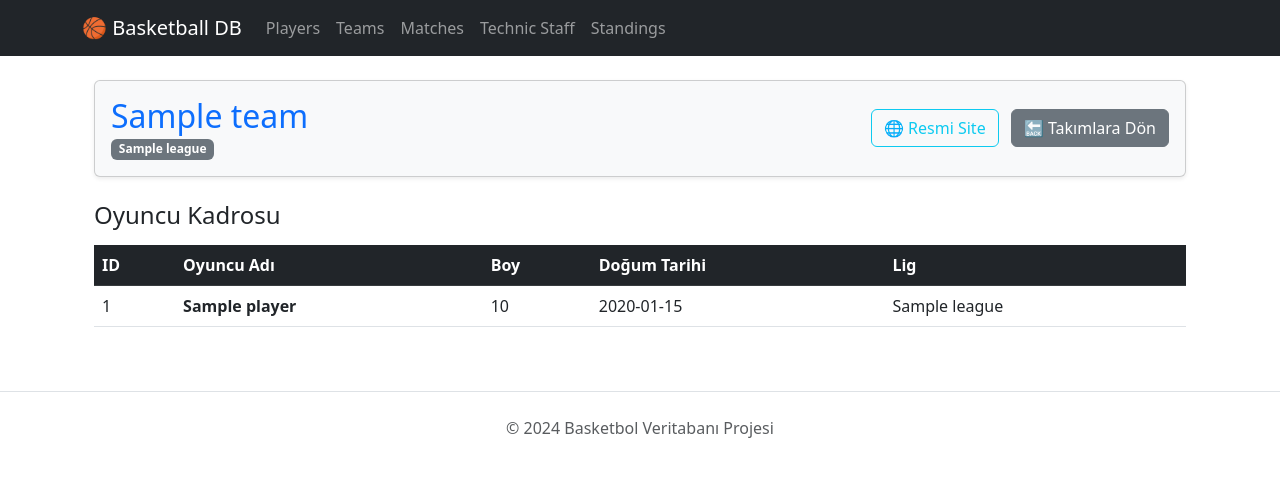
After one commit to cagataydisli/BLG317_Proje, a Flask app: page /teams/1/players in a window 1280 px wide. The commit adds this page. Shown: the top 477 px of the page. Run offline with Flask 3, Linux system fonts and the light colour scheme; a database or web service that is not in the repository returns one stand-in record (values such as "Sample title"); some libraries are stand-ins or nearby versions.

Commit message:
Takim detay sayfasi ve oyuncu listeleme ozelligi eklendi.

```diff
--- a/app.py
+++ b/app.py
@@ -428,6 +428,55 @@ def standings_page():
         leagues=leagues,
         current_league=selected_league
     )
+@app.route('/teams/<int:team_id>/players')
+def team_players_page(team_id):
+    # 1. Önce Takım Adını ve Bilgilerini Çekelim (Başlık için)
+    team_query = "SELECT team_name, league, team_url FROM Teams WHERE team_id = %s"
+    try:
+        team_row = db_api.query(team_query, (team_id,))
+        if not team_row:
+            return "Takım bulunamadı!", 404
+
+        # Tuple'dan veriyi alalım
+        team_info = {
+            "name": team_row[0][0],
+            "league": team_row[0][1],
+            "url": team_row[0][2]
+        }
+    except Exception as e:
+        return f"Takım bilgisi hatası: {e}"
+
+    # 2. O Takıma Ait Oyuncuları Çekelim
+    players_query = """
+        SELECT
+            player_id,
+            player_name,
+            player_height,
+            player_birthdate,
+            league
+        FROM Players
+        WHERE team_id = %s
+        ORDER BY player_name ASC
+    """
+
+    try:
+        player_rows = db_api.query(players_query, (team_id,))
+    except Exception as e:
+        print(f"Oyuncu sorgu hatası: {e}")
+        player_rows = []
+
+    players = []
+    for row in player_rows:
+        players.append({
+            "player_id": row[0],
+            "player_name": row[1],
+            "player_height": row[2],
+            "player_birthdate": row[3],
+            "league": row[4]
+        })
+
+    # Verileri yeni bir HTML sayfasına gönderiyoruz
+    return render_template('team_players.html', team=team_info, players=players)
 
 if __name__ == '__main__':
     app.run(debug=True)
--- /dev/null
+++ b/templates/team_players.html
@@ -0,0 +1,57 @@
+{% extends "base.html" %}
+
+{% block title %}{{ team.name }} - Oyuncular{% endblock %}
+
+{% block content %}
+<div class="container mt-4">
+    <!-- Başlık Alanı -->
+    <div class="card bg-light mb-4 shadow-sm">
+        <div class="card-body d-flex justify-content-between align-items-center">
+            <div>
+                <h2 class="mb-0 text-primary">{{ team.name }}</h2>
+                <span class="badge bg-secondary">{{ team.league }}</span>
+            </div>
+            <div>
+                {% if team.url %}
+                    <a href="{{ team.url }}" target="_blank" class="btn btn-outline-info me-2">🌐 Resmi Site</a>
+                {% endif %}
+                <a href="/teams/table" class="btn btn-secondary">🔙 Takımlara Dön</a>
+            </div>
+        </div>
+    </div>
+
+    <!-- Oyuncu Tablosu -->
+    <h4 class="mb-3">Oyuncu Kadrosu</h4>
+    <div class="table-responsive">
+        <table class="table table-hover align-middle">
+            <thead class="table-dark">
+                <tr>
+                    <th>ID</th>
+                    <th>Oyuncu Adı</th>
+                    <th>Boy</th>
+                    <th>Doğum Tarihi</th>
+                    <th>Lig</th>
+                </tr>
+            </thead>
+            <tbody>
+                {% for player in players %}
+                <tr>
+                    <td>{{ player.player_id }}</td>
+                    <td class="fw-bold">{{ player.player_name }}</td>
+                    <td>{{ player.player_height or '-' }}</td>
+                    <td>{{ player.player_birthdate or '-' }}</td>
+                    <td>{{ player.league or '-' }}</td>
+                </tr>
+                {% else %}
+                <tr>
+                    <td colspan="5" class="text-center py-5 text-muted">
+                        <h5>Bu takıma ait kayıtlı oyuncu bulunamadı.</h5>
+                        <p>Henüz veri girişi yapılmamış olabilir.</p>
+                    </td>
+                </tr>
+                {% endfor %}
+            </tbody>
+        </table>
+    </div>
+</div>
+{% endblock %}
```
Also changed, not shown: templates/teams.html (+14 -25 lines).
